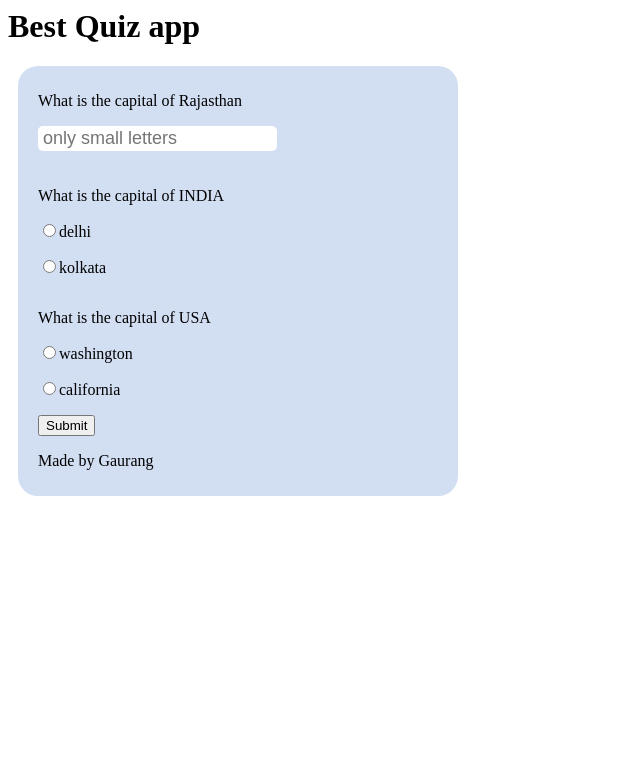
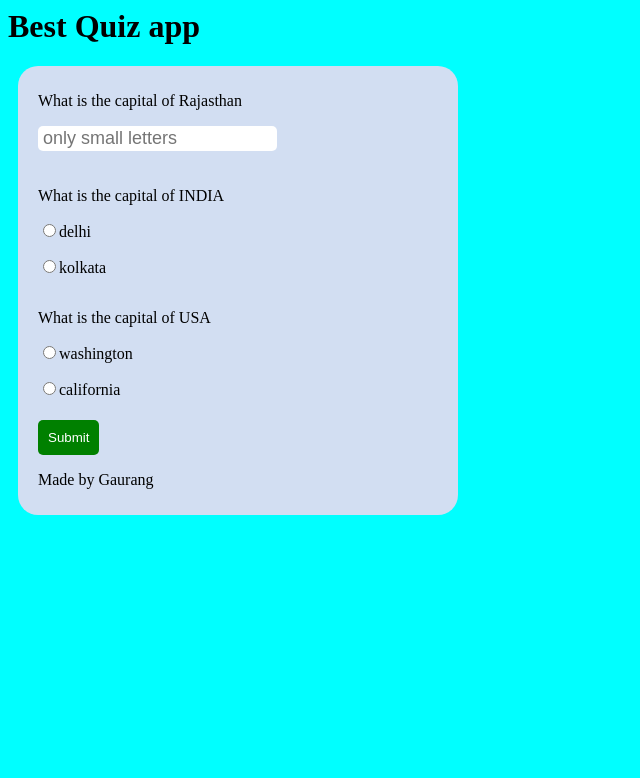
Before and after one commit to gaurang444/javascript-projects, a PHP site: page /ma.html in a window 1280 px wide. Shown: the top 778 px of the page, without its empty margins (0-640 px from the left). Run offline with PHP 8.4, Linux system fonts and the light colour scheme.

Commit message:
completed

```diff
--- a/quiz/man.css
+++ b/quiz/man.css
@@ -32,3 +32,27 @@ input{
 	padding-left: 5px;
 
 }
+button{
+	background: green;
+	border:none;
+	border-radius: 5px;
+	padding: 10px;
+	color:white;
+	margin-top:5px;
+	transition-duration: .5s;
+}
+button:hover{
+	border:1px solid green;
+	background: white;
+	color:black;
+	cursor: pointer;
+
+}
+#pic{
+	width:375px;
+	height:245px;
+
+}
+body{
+	background: aqua;
+}
```
